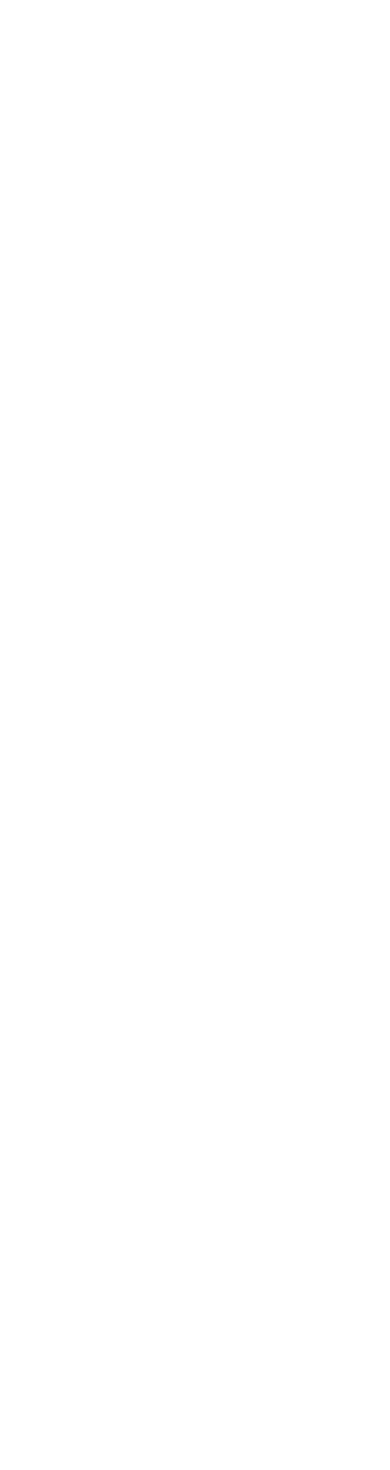
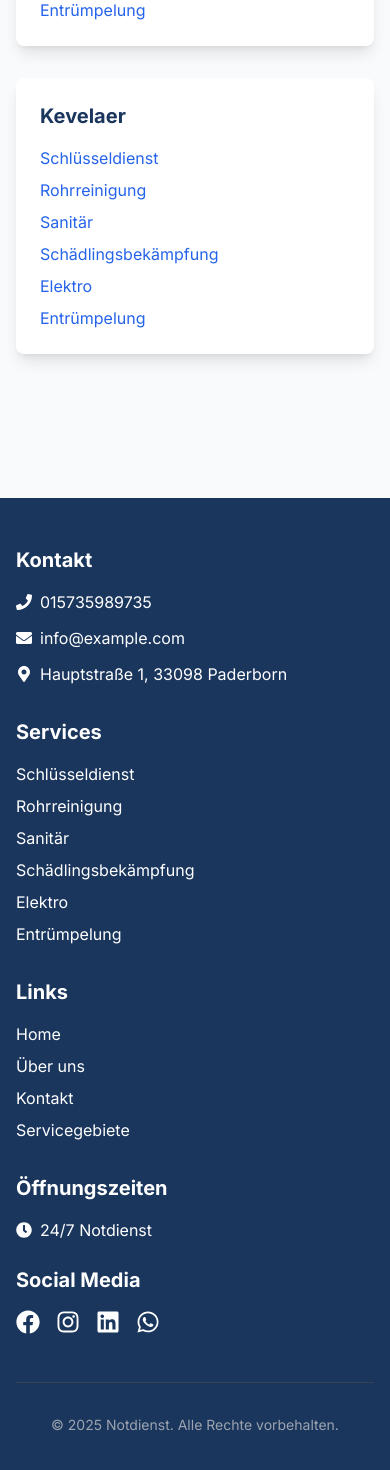
Before and after one commit to iGaxan/handwerksdienste-paderborn, a Next.js app: page /servicegebiete in a window 390 px wide. Shown: the part 9370-10840 px from the top of the page. Before the commit the page ends 8996 px from the top, so only its background shows below. Built offline with nearby package versions, Linux system fonts and the light colour scheme.

Commit message:
Refactor Footer component to remove city data and add navigation links; enhance layout for social media and opening hours.

```diff
--- /dev/null
+++ b/src/app/servicegebiete/page.tsx
@@ -0,0 +1,94 @@
+'use client';
+
+import Link from 'next/link';
+
+const serviceTypes = [
+  'Schlüsseldienst',
+  'Rohrreinigung',
+  'Sanitär',
+  'Schädlingsbekämpfung',
+  'Elektro',
+  'Entrümpelung'
+];
+
+const regions = {
+  'Ostwestfalen-Lippe': [
+    'Bielefeld',
+    'Gütersloh',
+    'Detmold',
+    'Herford',
+    'Lemgo',
+    'Minden',
+    'Bad Oeynhausen',
+    'Rheda-Wiedenbrück',
+    'Lübbecke',
+    'Paderborn'
+  ],
+  'Ruhrgebiet': [
+    'Dortmund',
+    'Essen',
+    'Bochum',
+    'Duisburg',
+    'Gelsenkirchen',
+    'Oberhausen',
+    'Mülheim an der Ruhr',
+    'Hagen',
+    'Hamm',
+    'Recklinghausen'
+  ],
+  'Niederrhein': [
+    'Krefeld',
+    'Moers',
+    'Kleve',
+    'Wesel',
+    'Viersen',
+    'Kamp-Lintfort',
+    'Geldern',
+    'Xanten',
+    'Emmerich am Rhein',
+    'Kevelaer'
+  ]
+};
+
+export default function ServicegebietePages() {
+  return (
+    <main className="min-h-screen bg-gray-50 py-20">
+      <div className="container mx-auto px-4">
+        <h1 className="text-4xl font-bold text-[#1a365d] mb-12 text-center">Servicegebiete</h1>
+
+        {Object.entries(regions).map(([region, cities]) => (
+          <div key={region} className="mb-16">
+            <h2 className="text-3xl font-bold text-[#1a365d] mb-6">{region}</h2>
+            <div className="grid grid-cols-1 md:grid-cols-2 lg:grid-cols-3 gap-8">
+              {cities.map((city) => (
+                <div key={city} className="bg-white rounded-lg shadow-lg p-6">
+                  <h3 className="text-xl font-bold text-[#1a365d] mb-4">{city}</h3>
+                  <ul className="space-y-2">
+                    {serviceTypes.map((service) => (
+                      <li key={`${city}-${service}`}>
+                        <Link
+                          href={`/${city.toLowerCase().replace(/\s+/g, '-')}/${service.toLowerCase().replace(/[äöüß]/g, (match) => {
+                            const umlautMap: { [key: string]: string } = {
+                              'ä': 'ae',
+                              'ö': 'oe',
+                              'ü': 'ue',
+                              'ß': 'ss'
+                            };
+                            return umlautMap[match];
+                          }).replace(/\s+/g, '-')}`}
+                          className="text-blue-600 hover:text-blue-800 transition-colors"
+                        >
+                          {service}
+                        </Link>
+                      </li>
+                    ))}
+                  </ul>
+                </div>
+              ))}
+            </div>
+          </div>
+        ))}
+      </div>
+    </main>
+  );
+}
--- a/src/components/Footer.tsx
+++ b/src/components/Footer.tsx
@@ -11,7 +11,6 @@ import {
   FaLinkedin,
   FaWhatsapp
 } from 'react-icons/fa';
-import cities from '@/data/cities.json';
 
 const services = [
   { name: 'Schlüsseldienst', href: 'schluesseldienst' },
@@ -20,6 +19,13 @@ const services = [
   { name: 'Schädlingsbekämpfung', href: 'schaedlingsbekaempfung' },
   { name: 'Elektro', href: 'elektro' },
   { name: 'Entrümpelung', href: 'entruempelung' }
+];
+
+const links = [
+  { name: 'Home', href: '/' },
+  { name: 'Über uns', href: '/about' },
+  { name: 'Kontakt', href: '/contact' },
+  { name: 'Servicegebiete', href: '/servicegebiete' },
 ];
 
 export default function Footer() {
@@ -64,68 +70,52 @@ export default function Footer() {
             </ul>
           </div>
 
-          {/* Servicegebiete nach Regionen */}
-          <div className="lg:col-span-2">
-            <h3 className="text-xl font-bold mb-4">Servicegebiete</h3>
-            <div className="grid md:grid-cols-3 gap-6">
-              {cities.regions.map((region) => (
-                <div key={region.name}>
-                  <h4 className="font-bold text-[#60a5fa] mb-2">{region.name}</h4>
-                  <ul className="space-y-1">
-                    {region.cities.map((city) => (
-                      <li key={city}>
-                        <Link
-                          href={`/${city.toLowerCase().replace(/\s+/g, '-').replace(/ü/g, 'ue').replace(/ö/g, 'oe').replace(/ä/g, 'ae').replace(/ß/g, 'ss')}`}
-                          className="text-sm hover:text-[#60a5fa]"
-                        >
-                          {city}
-                        </Link>
-                        <ul className="ml-3 mt-1 space-y-1">
-                          {services.map((service) => (
-                            <li key={`${city}-${service.href}`}>
-                              <Link
-                                href={`/${city.toLowerCase().replace(/\s+/g, '-').replace(/ü/g, 'ue').replace(/ö/g, 'oe').replace(/ä/g, 'ae').replace(/ß/g, 'ss')}/${service.href}`}
-                                className="text-xs text-gray-300 hover:text-[#60a5fa]"
-                              >
-                                {service.name}
+          {/* Links */}
+          <div>
+            <h3 className="text-xl font-bold mb-4">Links</h3>
+            <ul className="space-y-2">
+              {links.map((link) => (
+                <li key={link.href}>
+                  <Link href={link.href} className="hover:text-[#60a5fa]">
+                    {link.name}
                   </Link>
                 </li>
               ))}
             </ul>
+          </div>
+
+          {/* Social Media & Öffnungszeiten */}
+          <div>
+            <h3 className="text-xl font-bold mb-4">Öffnungszeiten</h3>
+            <ul className="space-y-2">
+              <li className="flex items-center">
+                <FaClock className="mr-2" />
+                <span>24/7 Notdienst</span>
               </li>
-                    ))}
             </ul>
+            <div className="mt-6">
+              <h3 className="text-xl font-bold mb-4">Social Media</h3>
+              <div className="flex space-x-4">
+                <a href="#" className="hover:text-[#60a5fa]" aria-label="Facebook">
+                  <FaFacebook className="text-2xl" />
+                </a>
+                <a href="#" className="hover:text-[#60a5fa]" aria-label="Instagram">
+                  <FaInstagram className="text-2xl" />
+                </a>
+                <a href="#" className="hover:text-[#60a5fa]" aria-label="LinkedIn">
+                  <FaLinkedin className="text-2xl" />
+                </a>
+                <a href="https://wa.me/015735989735" className="hover:text-[#60a5fa]" aria-label="WhatsApp">
+                  <FaWhatsapp className="text-2xl" />
+                </a>
               </div>
-              ))}
             </div>
           </div>
         </div>
 
-        {/* Copyright & Social Media */}
-        <div className="mt-12 pt-8 border-t border-white/10">
-          <div className="flex flex-col md:flex-row justify-between items-center">
-            <div className="text-sm text-gray-300">
-              © {new Date().getFullYear()} Alle Rechte vorbehalten
-            </div>
-            <div className="flex space-x-6 mt-4 md:mt-0">
-              <Link href="/impressum" className="text-sm text-gray-300 hover:text-[#60a5fa]">
-                Impressum
-              </Link>
-              <Link href="/datenschutz" className="text-sm text-gray-300 hover:text-[#60a5fa]">
-                Datenschutz
-              </Link>
-              <Link href="/agb" className="text-sm text-gray-300 hover:text-[#60a5fa]">
-                AGB
-              </Link>
-            </div>
-            <div className="flex space-x-4 mt-4 md:mt-0">
-              <a href="#" className="hover:text-[#60a5fa]">
-                <FaFacebook />
-              </a>
-              <a href="#" className="hover:text-[#60a5fa]">
-                <FaInstagram />
-              </a>
-            </div>
+        <div className="mt-12 pt-8 border-t border-gray-700">
+          <div className="text-center text-sm text-gray-400">
+            <p>&copy; {new Date().getFullYear()} Notdienst. Alle Rechte vorbehalten.</p>
           </div>
         </div>
       </div>
--- a/src/components/ServicePage.tsx
+++ b/src/components/ServicePage.tsx
@@ -43,12 +43,13 @@ const HeroSection = ({ title, subtitle }: { title: string, subtitle: string }) =
           animate={{ opacity: 1, y: 0 }}
           className="text-4xl md:text-6xl font-bold text-white mb-4"
         >
-          {title.split('&').map((part, index) => (
-            <div key={index} className={index === 1 ? 'text-[#90cdf4]' : ''}>
-              {part.trim()}
-              {index === 0 && <span className="text-white">&</span>}
-            </div>
-          ))}
+          <span className="text-white">
+            {title.split('&')[0].trim()}
+            <span className="mx-2">&</span>
+            <span className="text-[#90cdf4]">
+              {title.split('&')[1]?.trim()}
+            </span>
+          </span>
         </motion.h1>
 
         <motion.div
```
Lines whose indentation alone changed are shown as unchanged.
